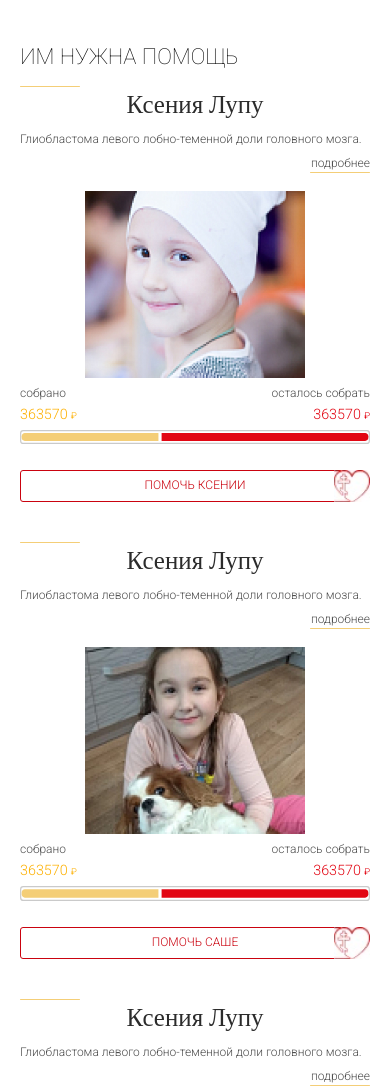
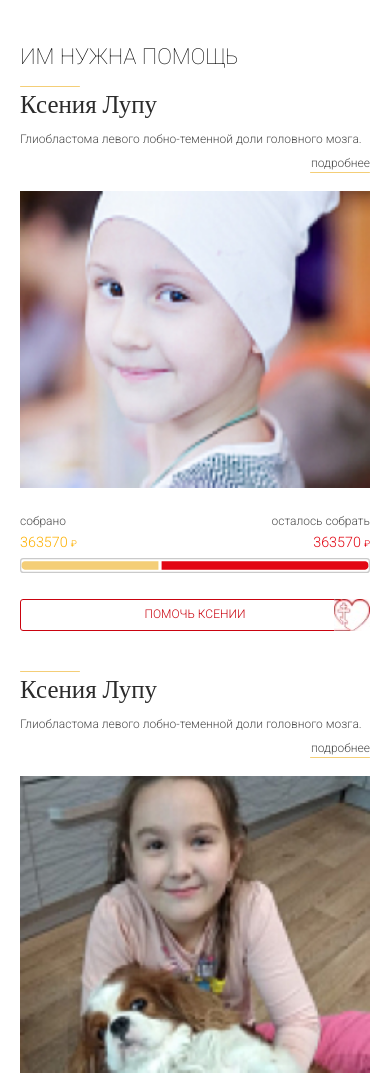
Before and after one commit to speetch111/FondSiluanAfonsky, a plain HTML site: page index.html in a window 390 px wide. Shown: the part 950-2039 px from the top of the page. Drawn offline with nearby package versions, Linux system fonts and the light colour scheme.

Commit message:
Img 100%

```diff
--- a/css/style.css
+++ b/css/style.css
@@ -748,7 +748,10 @@ body {
   margin-bottom: 18px;
 }
 
-.help__item-pic {}
+.help__item-pic,
+.recovered__item-pic {
+  width: 100%;
+}
 
 .help__item-money {
   display: flex;
@@ -1286,11 +1289,11 @@ body {
   }
   .help__item-name,
   .recovered__item-name {
-    text-align: center;
+    text-align: left;
   }
   .help__item-img,
   .recovered__item-img {
-    margin: 0 auto;
+
   }
   .help__item-stroke img {
   width: 100%;
@@ -1304,12 +1307,7 @@ body {
   .news-title {
     margin-bottom: 15px;
   }
-  .news__item-top {
-    background-image: none;
-  }
-  .news__item-top::before {
-    content: none;
-  }
+
   .news__item-title {
     width: 75%;
   }
```
